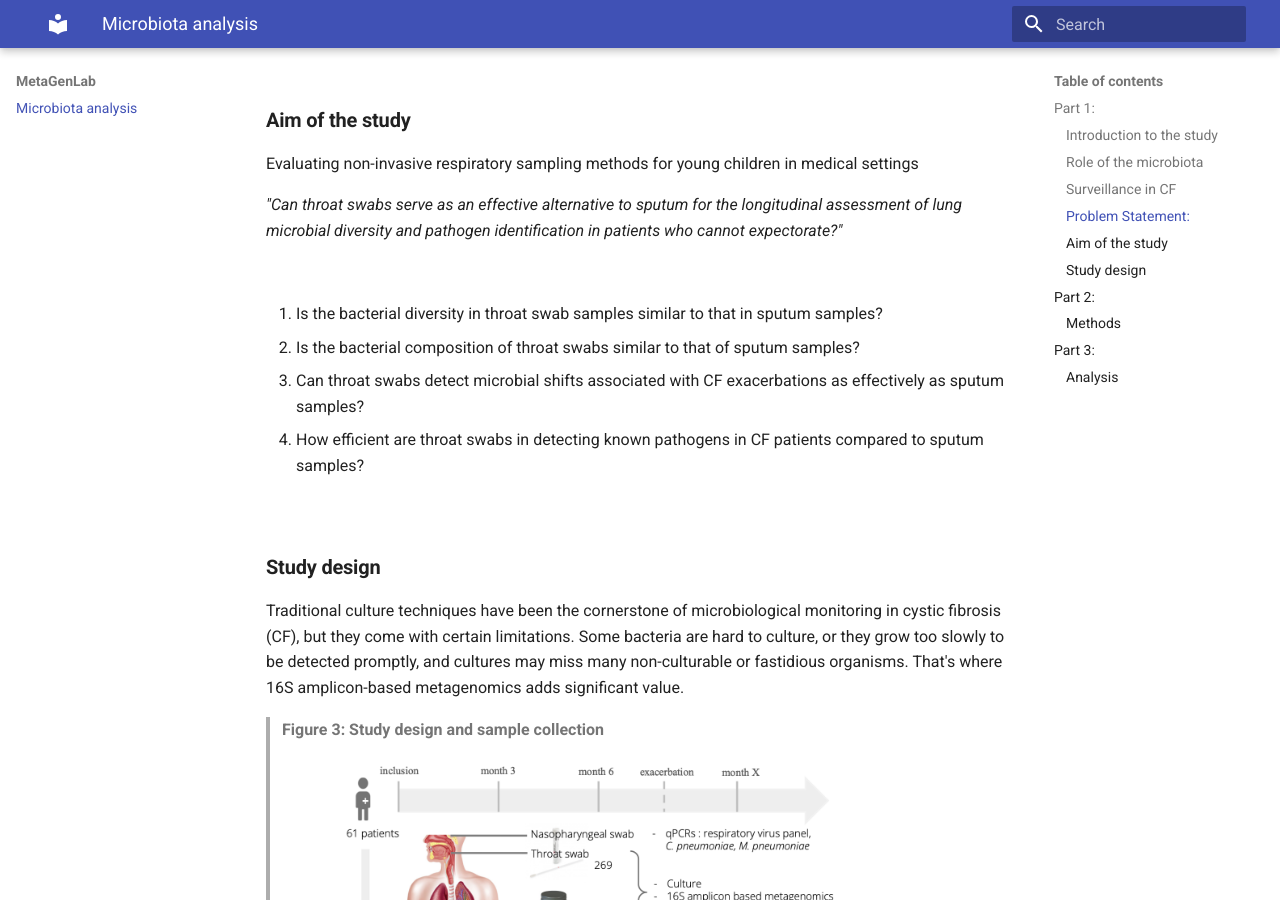
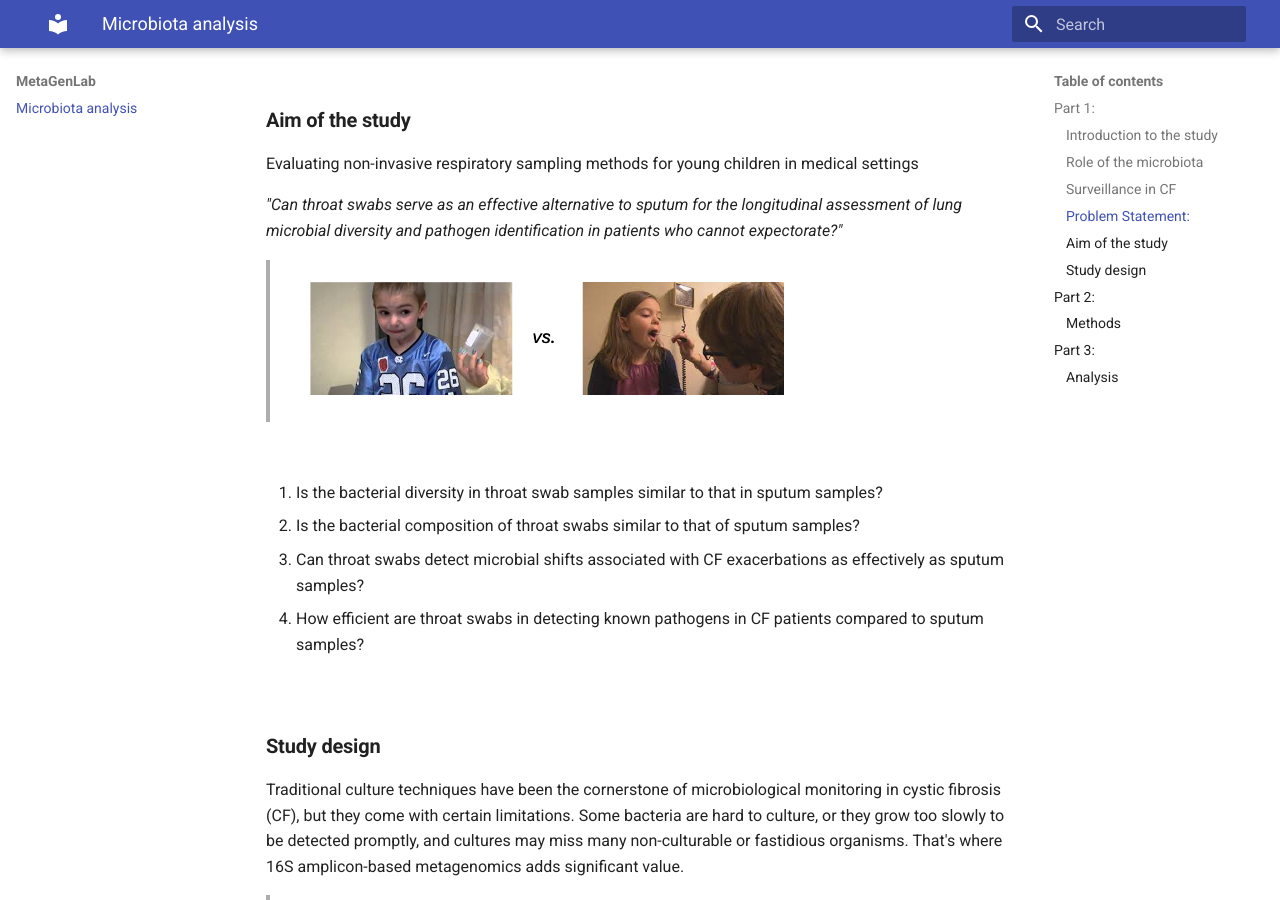
Before and after one commit to Sedreh/microbiome-course, an MkDocs documentation site: the page built from docs/index.md, in a window 1280 px wide and 900 px high, scrolled down 2079 px. Built offline with MkDocs 1.6.1 and Material for MkDocs 9.7.7, drawn with Linux system fonts in a browser that asks for light colours.

Commit message:
Update index.md

```diff
--- a/docs/index.md
+++ b/docs/index.md
@@ -49,6 +49,8 @@ By understanding these microbial profiles and their shift in disease stages, phy
 Evaluating non-invasive respiratory sampling methods for young children in medical settings
 
 _"Can throat swabs serve as an effective alternative to sputum for the longitudinal assessment of lung microbial diversity and pathogen identification in patients who cannot expectorate?"_
+
+> ![assembly graph](Img/sputum_vs_throat.png){: width="560px" width:"100%" .center}
 
 </br>
 
```
